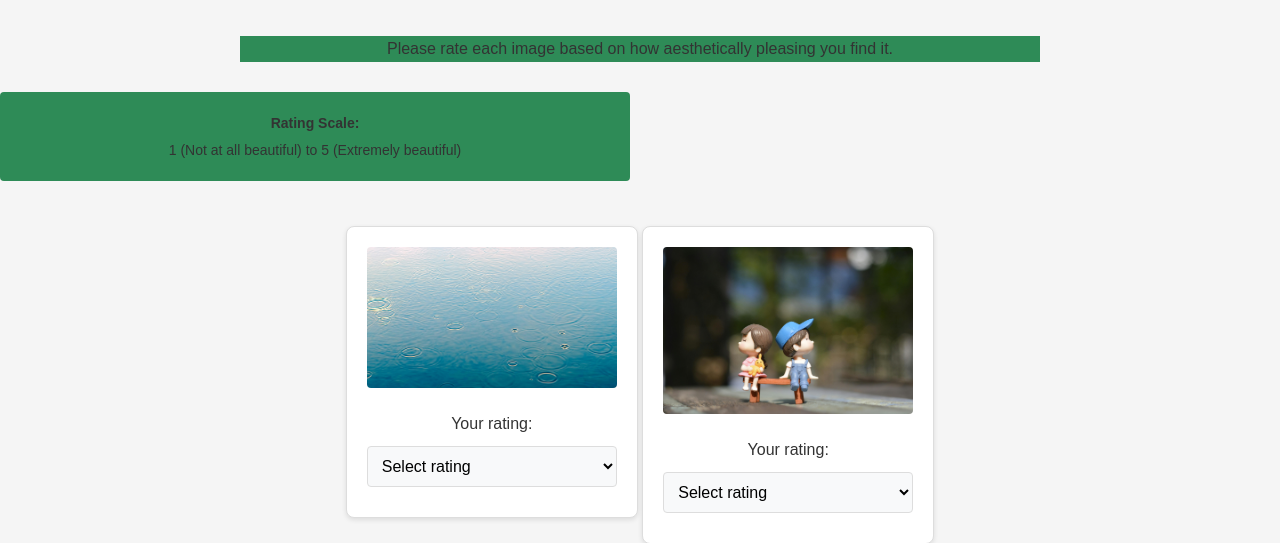
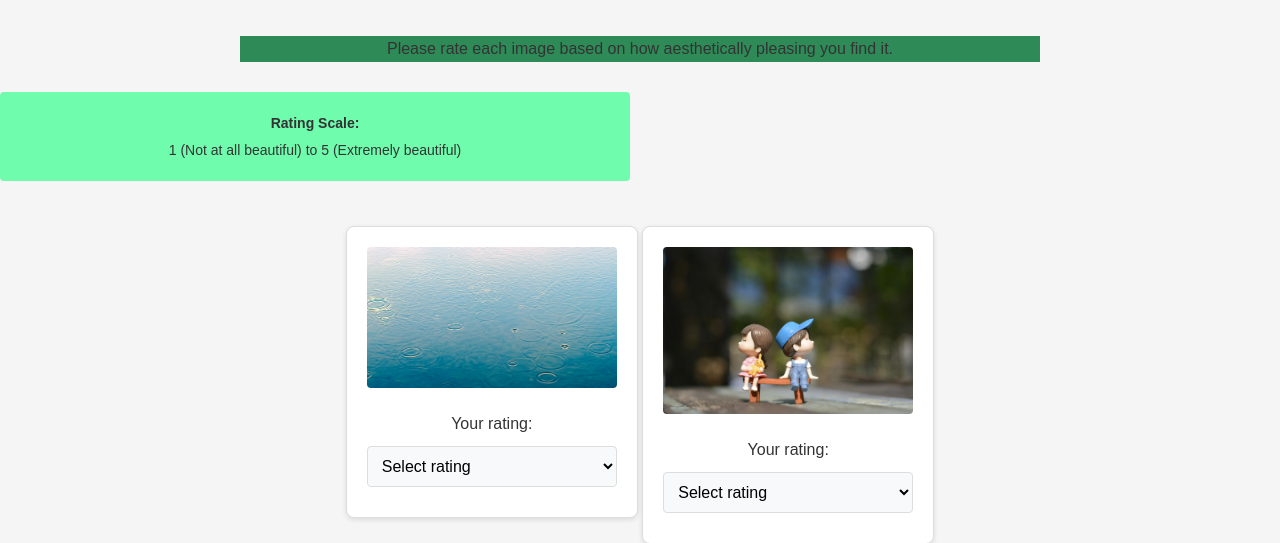
Before and after one commit to drakyere/picture_rating_game, a Flask app: page /rating in a window 1280 px wide. Shown: the top 543 px of the page. Run offline with Flask 3, Linux system fonts and the light colour scheme; data comes from the database, SQL or seed files in the repository.

Commit message:
Update rating.html

```diff
--- a/templates/rating.html
+++ b/templates/rating.html
@@ -76,10 +76,11 @@
             right:50%;
             margin-left:-50vw;
             margin-right:-50vw;
-            background-color: #2e8b57;
+            background-color: #6ffcad;
             padding: 15px;
             margin-bottom: 20px;
             text-align: center;
+            border-radius: 4px;
         }
         .error-message {
             color: #dc3545;
```
